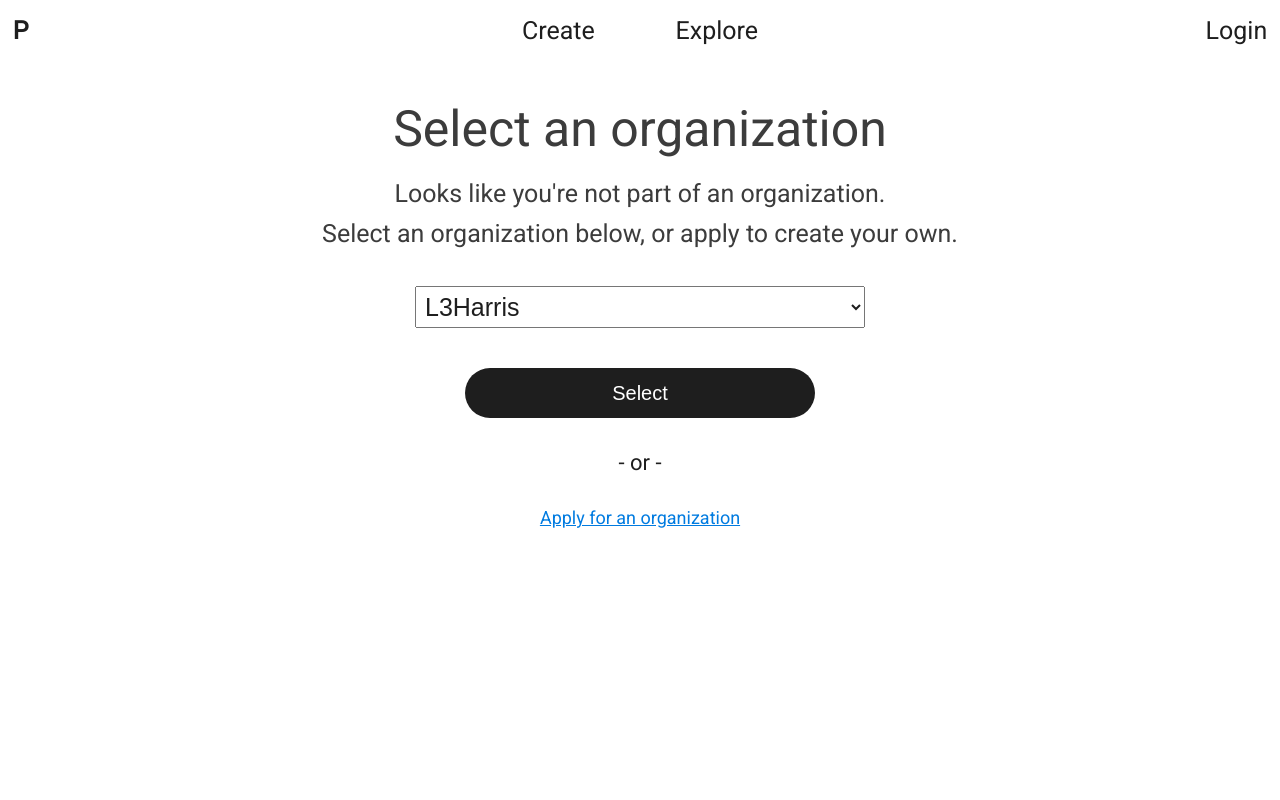
After one commit to joshtgill/pages-web, a Django app: page /select-organization in a window 1280 px wide. The commit adds this page. Run offline with Django 3.2, Linux system fonts and the light colour scheme; data comes from the database, SQL or seed files in the repository; both versions use the stored data as it was after the commit.

Commit message:
Add ability to select an organization

```diff
--- a/builder/forms.py
+++ b/builder/forms.py
@@ -1,13 +1,13 @@
 from django import forms
 
 
-class OrganizationForm(forms.Form):
+class SelectOrganizationForm(forms.Form):
 
     def __init__(self, *args, **kwargs):
         self.choices = [(organization.id, organization.name) for organization in kwargs.pop('organizations')]
-        super(OrganizationForm, self).__init__(*args, **kwargs)
+        super(SelectOrganizationForm, self).__init__(*args, **kwargs)
 
-        self.fields['names'] = forms.ChoiceField(label='', choices=self.choices, required=True)
+        self.fields['ids'] = forms.ChoiceField(label='', choices=self.choices, required=True)
 
 
 class BuilderForm(forms.Form):
--- /dev/null
+++ b/builder/static/styles/select_organization.css
@@ -0,0 +1,46 @@
+.content {
+    align-items: center;
+}
+
+.content form {
+    width: 90vw;
+    max-width: 500px;
+    display: flex;
+    flex-direction: column;
+    align-items: center;
+    margin: 4vh 0 0 0;
+}
+
+.content form select {
+    width: 92vw;
+    max-width: 450px;
+    padding: 5px;
+    font-size: 25px;
+    color: rgb(30, 30, 30);
+}
+
+.content form button {
+    width: 100%;
+    max-width: 350px;
+    height: 50px;
+    min-height: 50px;
+    margin: 5vh 0 0 0;
+    font-size: 20px;
+    color: rgb(255, 255, 255);
+    border: none;
+    border-radius: 50px;
+    background-color: rgb(30, 30, 30);
+    cursor: pointer;
+}
+
+.content h3 {
+    margin: 4vh 0 0 0;
+    font-size: 22px;
+    font-weight: normal;
+}
+
+.content a {
+    margin: 4vh 0 0 0;
+    font-size: 18px;
+    color: rgb(0, 123, 224);
+}
--- /dev/null
+++ b/builder/templates/select_organization.html
@@ -0,0 +1,24 @@
+<html>
+    {% load static %}
+    <head>
+        <title>Select organization</title>
+
+        <link rel="stylesheet" type="text/css" href="{% static 'styles/select_organization.css' %}">
+    </head>
+    <body>
+        {% include 'core.html' %}
+
+        <div class="content">
+            <h1>Select an organization</h1>
+            <h2>Looks like you're not part of an organization.<br>
+                Select an organization below, or apply to create your own.</h2>
+            <form action="" method="POST">
+                {% csrf_token %}
+                {{ selectOrganizationForm }}
+                <button type="submit">Select</button>
+            </form>
+            <h3>- or -</h3>
+            <a href="{% url 'home' %}">Apply for an organization</a>
+        </div>
+    </body>
+</html>
--- a/builder/urls.py
+++ b/builder/urls.py
@@ -4,6 +4,7 @@ from . import views
 
 urlpatterns = [
     path('create/', views.create, name='create'),
+    path('select-organization', views.selectOrganization, name='select_organization'),
     path('create/builder/', views.builder, name='builder'),
     path('create/manage/', views.manageOrganization, name='manage_organization'),
     path('create/edit/', views.editOrganization, name='edit_organization')
--- a/builder/views.py
+++ b/builder/views.py
@@ -7,6 +7,22 @@ from django.core.exceptions import ObjectDoesNotExist
 
 def create(request):
     return render(request, 'create_pitch.html')
+
+
+def selectOrganization(request):
+    organizations = Organization.objects.all()
+    content = {'selectOrganizationForm': SelectOrganizationForm(organizations=organizations)}
+    if request.method == 'GET':
+        return render(request, 'select_organization.html', content)
+
+    selectOrganizationForm = SelectOrganizationForm(request.POST, organizations=organizations)
+    if not selectOrganizationForm.is_valid():
+        return render(request, 'select_organization.html', content)
+
+    request.user.profile.organization = Organization.objects.get(id=selectOrganizationForm.cleaned_data['ids'])
+    request.user.profile.save()
+
+    return redirect('/create/')
 
 
 def builder(request):
@@ -47,13 +63,13 @@ def builder(request):
     pageDeleteForm = PageDeleteForm(request.POST)
     if pageDeleteForm.is_valid():
         Page.objects.get(id=pageDeleteForm.cleaned_data['pageIdToDelete']).delete()
-        return redirect('/create/organization/')
+        return redirect('/create/manage-organization/')
 
     pagePostData = dict(request.POST)
     page = handlePageUpdate(request, pagePostData)
     handleSheetItemsUpdates(pagePostData, page)
 
-    return redirect('/create/organization/')
+    return redirect('/create/manage-organization/')
 
 
 def buildPageData(idd):
```
Also changed, not shown: builder/templates/create_pitch.html (+7 -3 lines), db.sqlite3.
